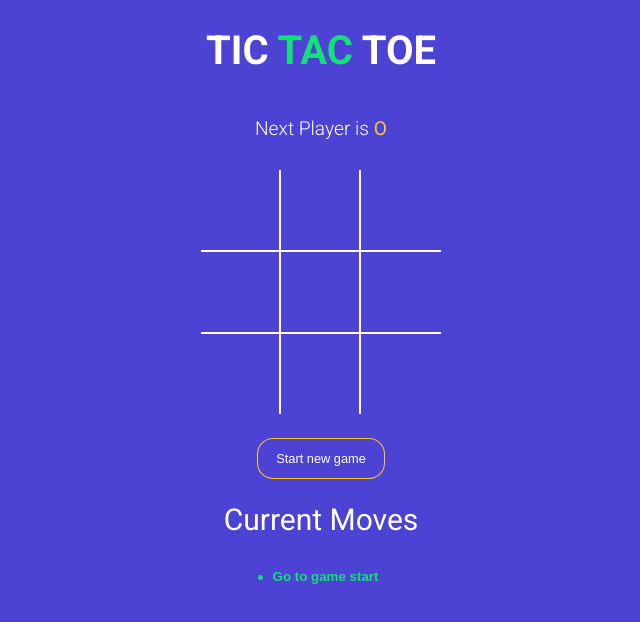
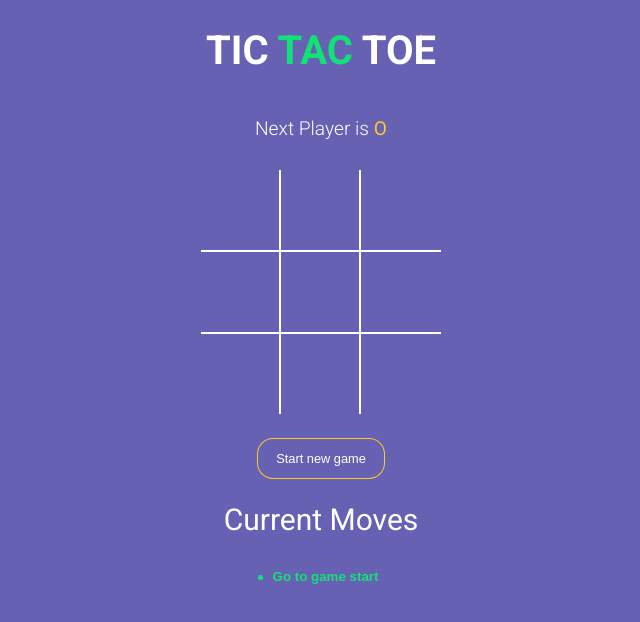
Before and after one commit to JayTyagi01/tictactoe-game, a React (Vite) app: page / in a window 1280 px wide. Shown: the top 622 px of the page, without its empty margins (319-959 px from the left). Built offline with nearby package versions, Linux system fonts and the light colour scheme.

Commit message:
change background color

```diff
--- a/src/style.scss
+++ b/src/style.scss
@@ -1,6 +1,6 @@
 $green: #12e177;
 $orange: #ffc72a;
-$blue: #4c43d4;
+$blue: #6761b4;
 
 body {
   font-family: 'Roboto', sans-serif;
```
